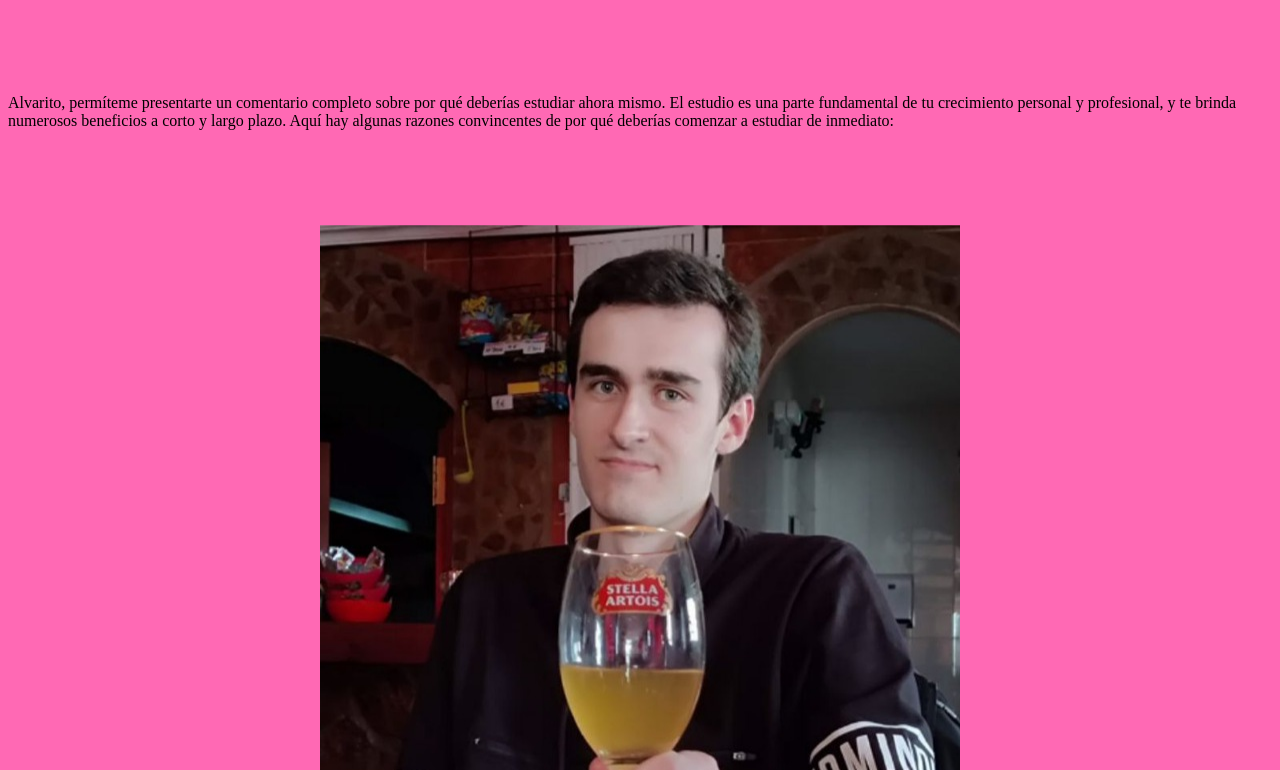
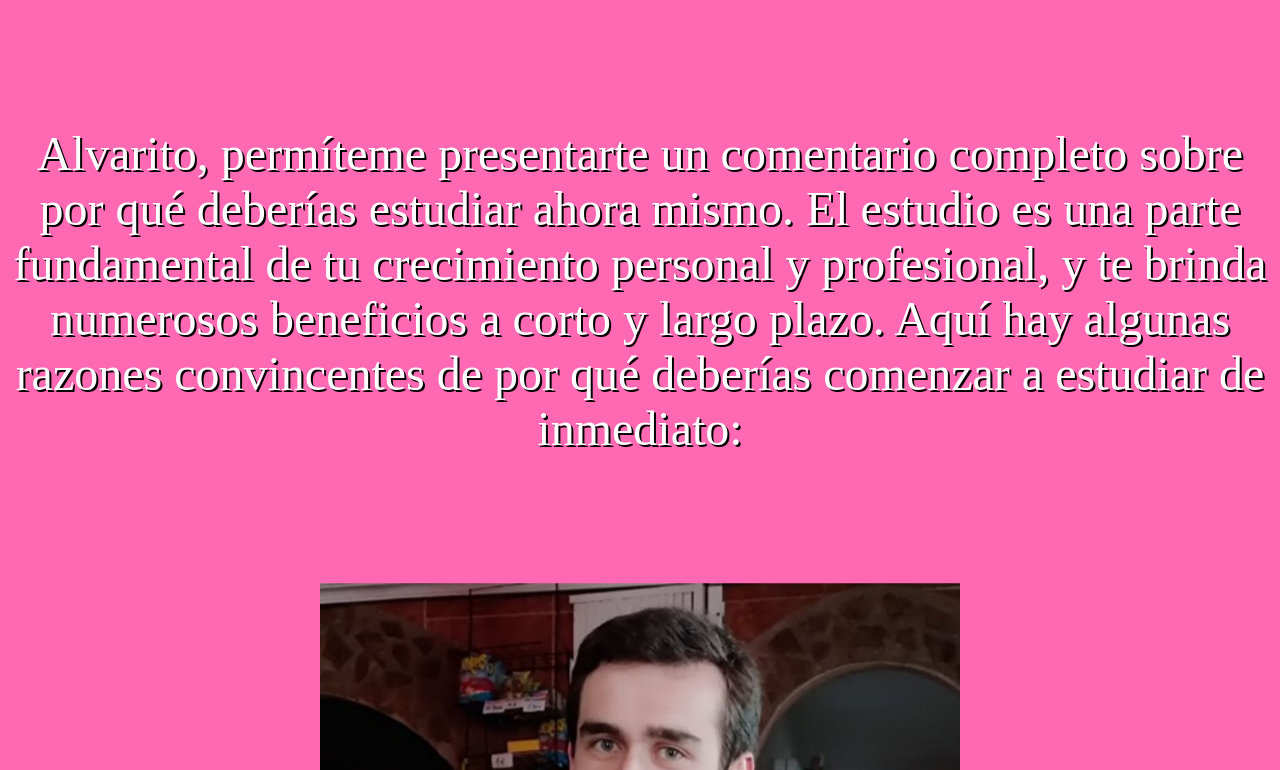
Before and after one commit to pcoloc/traeme-vodka, a plain HTML site: page index.html in a window 1280 px wide. Shown: the part 1530-2300 px from the top of the page. Drawn offline with Linux system fonts and the light colour scheme.

Commit message:
Update styles.css

```diff
--- a/styles.css
+++ b/styles.css
@@ -18,6 +18,13 @@ h1 {
   animation: shake 1s infinite;
 }
 
+p {
+  color: white;
+  font-size: 3em;
+  text-align: center;
+  text-shadow: 2px 2px black;
+}
+
 .shake {
  animation: shake 1s infinite;
 }
```
